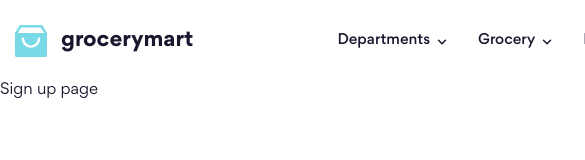
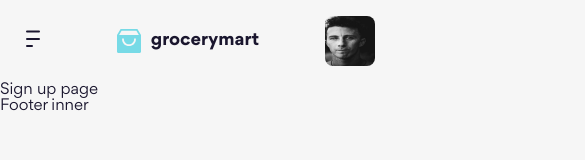
Before and after one commit to ThanhLamcntt1/prj8, a website: page sign-up.html in a window 390 px wide. Shown: the top 160 px of the page, 585 px wide, since content can reach past the window. Drawn offline with Linux system fonts and the light colour scheme.

Commit message:
responsive header

```diff
--- a/scss/abstracts/_mixins.scss
+++ b/scss/abstracts/_mixins.scss
@@ -1,5 +1,4 @@
 $grid-breakpoints: (
-    xs: 0,
     sm: 576px,
     md: 768px,
     lg: 992px,
--- a/scss/base/_base.scss
+++ b/scss/base/_base.scss
@@ -10,6 +10,7 @@ body {
     font-size: 1.6rem;
     font-family: Gordita, sans-serif;
     color: var(--text-color);
+    background: var(--body-bg);
 }
 
 a {
--- a/scss/comoponent/_logo.scss
+++ b/scss/comoponent/_logo.scss
@@ -1,11 +1,33 @@
+@use "../abstracts";
+
 .logo {
     display: flex;
     align-items: center;
     gap: 14px;
 
+    @include abstracts.breakpoint(lg) {
+        margin-left: 39px;
+        gap: 10px;
+    }
+
+    @include abstracts.breakpoint(sm) {
+        margin-left: 0;
+    }
+
     &__title {
         font-size: 2.2rem;
         font-weight: 700;
         line-height: 145.455%; /* 145.455% */
+
+        @include abstracts.breakpoint(lg) {
+            font-size: 1.8rem;
+            line-height: 144.444%; /* 144.444% */
+        }
+    }
+
+    &__img {
+        @include abstracts.breakpoint(lg) {
+            width: 24px;
+        }
     }
 }
--- a/scss/layout/_header.scss
+++ b/scss/layout/_header.scss
@@ -6,24 +6,40 @@
 }
 .header {
     background: var(--header-bg-color);
+}
+
+.top-bar {
+    @extend %FlexItemCenter;
+    padding: 30px 0;
 
     @include abstracts.breakpoint(lg) {
-        width: 100px;
+        padding: 20px 0;
     }
 
     @include abstracts.breakpoint(sm) {
-        width: 50px;
+        justify-content: space-between;
+        padding: 16px 0;
     }
-}
 
-.topbar {
-    @extend %FlexItemCenter;
+    &__more {
+        display: none;
+
+        @include abstracts.breakpoint(lg) {
+            display: block;
+        }
+    }
 }
 
 .navbar {
     margin-left: 144px;
-    margin-right: auto;
-    padding: 30px 0;
+
+    @include abstracts.breakpoint(xl) {
+        margin-left: 35px;
+    }
+
+    @include abstracts.breakpoint(lg) {
+        display: none;
+    }
 
     &__list {
         @extend %FlexItemCenter;
@@ -46,6 +62,11 @@
 .top-act {
     @extend %FlexItemCenter;
     gap: 20px;
+    margin-left: auto;
+
+    @include abstracts.breakpoint(sm) {
+        margin-left: 0;
+    }
 
     &__group {
         @extend %FlexItemCenter;
@@ -54,6 +75,16 @@
         border-radius: 8px;
         background: var(--top-act-group-bg-color);
         box-shadow: 0px 20px 60px 10px var(--top-act-group-shadow);
+
+        @include abstracts.breakpoint(md) {
+            display: none;
+        }
+    }
+
+    &__group--single {
+        @include abstracts.breakpoint(lg) {
+            display: none;
+        }
     }
 
     &__group--single &__btn {
--- a/scss/theme/_dark.scss
+++ b/scss/theme/_dark.scss
@@ -2,6 +2,7 @@ html.dark {
     --text-color: #FFFFFF;
     --icon-color: brightness(0) saturate(100%) invert(100%) sepia(34%) saturate(3151%) hue-rotate(185deg) brightness(115%) contrast(101%);
 
+    --body-bg: #292E39;
     --header-bg-color: #171C28;
     --top-act-group-bg-color: #292E39;
     --top-act-group-shadow: rgba(0, 0, 0, 0.20);
--- a/scss/theme/_light.scss
+++ b/scss/theme/_light.scss
@@ -1,9 +1,16 @@
+@use "../abstracts";
+
 html {
     --text-color: #1A162E;
     --icon-color: brightness(0) saturate(100%) invert(9%) sepia(32%) saturate(998%) hue-rotate(210deg) brightness(97%) contrast(99%);
 
+    --body-bg: #F6F6F6;
     --header-bg-color: #eee;
     --top-act-group-bg-color: #fff;
     --top-act-group-shadow: rgba(237, 237, 246, 0.20);
     --top-act-group-separate: #EDEDF6;
+
+    @include abstracts.breakpoint(lg) {
+        --header-bg-color: #fff;
+    }
 }
--- a/sign-up.html
+++ b/sign-up.html
@@ -21,9 +21,12 @@
 <body>
     <header id="header"></header>
     <script>
-        load("#header","./template/header.html");
+        load("#header","./templates/header.html");
     </script>
     <h1>Sign up page</h1>
-    <footer></footer>
+    <footer id="footer"></footer>
+    <script>
+        load("#footer","./templates/footer.html");
+    </script>
 </body>
 </html>
--- a/template/header.html
+++ b/templates/header.html
@@ -1,5 +1,9 @@
 <div class="container">
-    <div class="topbar">
+    <div class="top-bar">
+        <!-- more -->
+        <button class="top-bar__more">
+            <img src="./assets/icon/more.svg" alt="" class="icon top_bar__more--icon">
+        </button>
         <!-- logo -->
         <a href="./" class="logo">
             <img src="./assets/icon/logo.svg" alt="grocerymart" class="logo__img">
```
Also changed, not shown: index.html (+2 -2 lines), sign-in.html (+2 -2 lines), assets/css/main.css, assets/icon/more.svg (added), templates/footer.html (renamed from template/footer.html), 1 other file.
